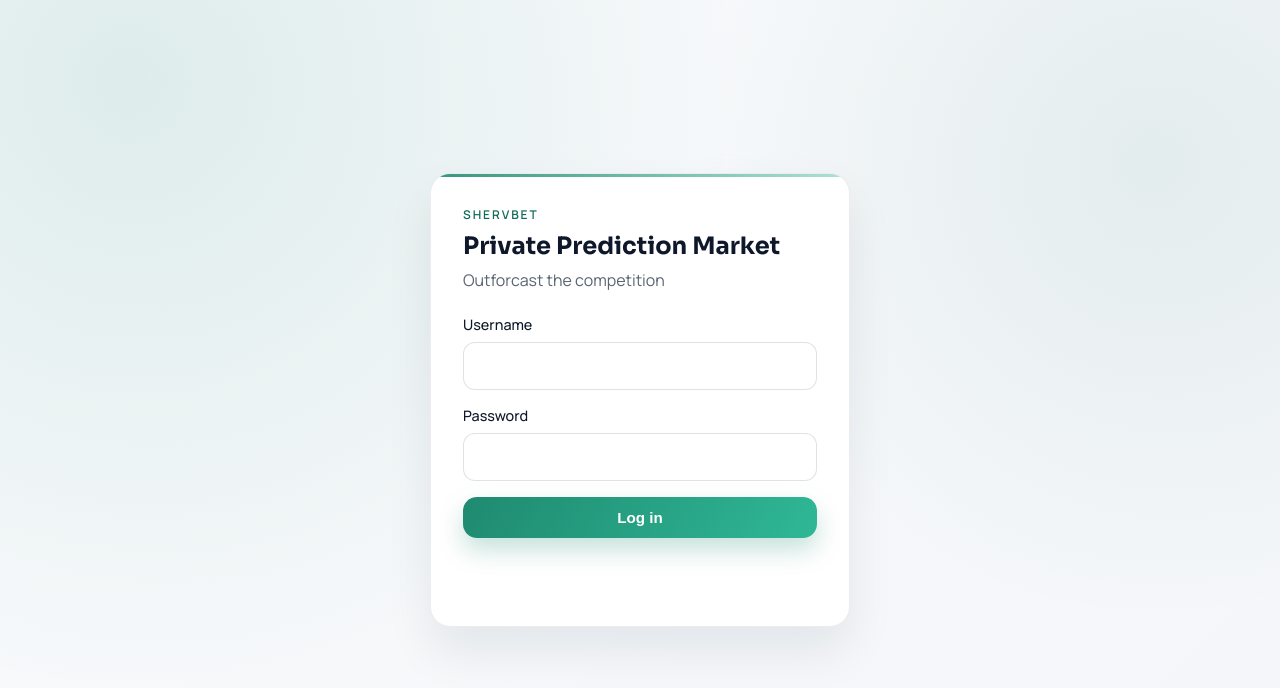
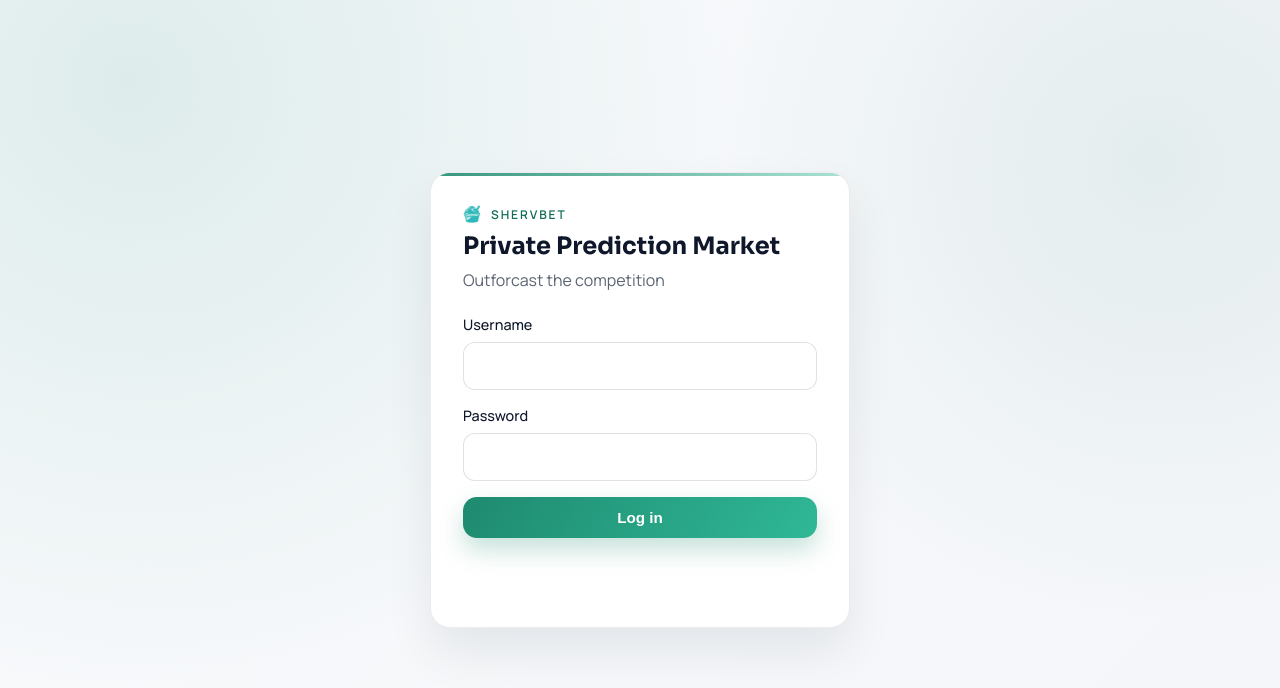
Before and after one commit to kylesayrs/Shervbet, a website: page public/index.html in a window 1280 px wide. Drawn offline with Linux system fonts and the light colour scheme; no server answers.

Commit message:
update icon
Signed-off-by: Kyle Sayers <kylesayrs@gmail.com>

```diff
--- a/public/index.html
+++ b/public/index.html
@@ -4,6 +4,7 @@
     <meta charset="UTF-8" />
     <meta name="viewport" content="width=device-width, initial-scale=1.0" />
     <title>Shervbet</title>
+    <link rel="icon" type="image/png" href="assets/icon.png" />
     <link rel="stylesheet" href="styles.css" />
     <link rel="preconnect" href="https://fonts.googleapis.com" />
     <link rel="preconnect" href="https://fonts.gstatic.com" crossorigin />
@@ -16,7 +17,10 @@
     <div class="app">
       <section class="login" id="loginView">
         <div class="login-card">
-          <p class="eyebrow">Shervbet</p>
+          <div class="eyebrow">
+            <img src="assets/icon.png" alt="" aria-hidden="true" />
+            <span>Shervbet</span>
+          </div>
           <h1>Private Prediction Market</h1>
           <p class="subtext">Outforcast the competition</p>
           <form id="loginForm">
@@ -37,7 +41,10 @@
       <section class="shell hidden" id="appView">
         <header class="topbar">
           <div>
-            <p class="eyebrow">Shervbet</p>
+            <div class="eyebrow">
+              <img src="assets/icon.png" alt="" aria-hidden="true" />
+              <span>Shervbet</span>
+            </div>
           </div>
           <button class="ghost" id="logoutBtn">Log out</button>
         </header>
--- a/public/styles.css
+++ b/public/styles.css
@@ -75,6 +75,15 @@ body {
   color: var(--accent-dark);
   margin: 0 0 8px;
   font-size: 0.75rem;
+  display: inline-flex;
+  align-items: center;
+  gap: 10px;
+}
+
+.eyebrow img {
+  width: 18px;
+  height: 18px;
+  object-fit: contain;
 }
 
 h1,
```
Also changed, not shown: public/assets/icon.png (added), public/icon.png (added).
